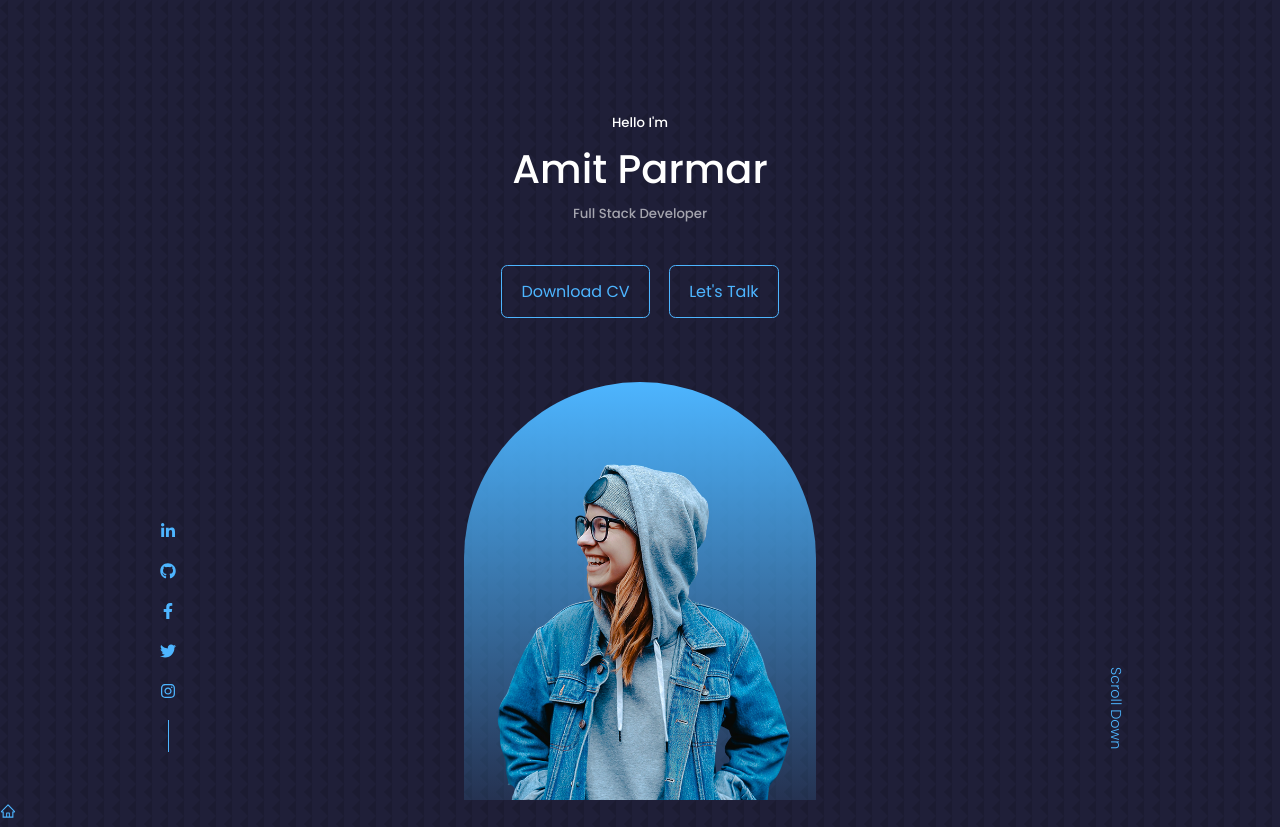
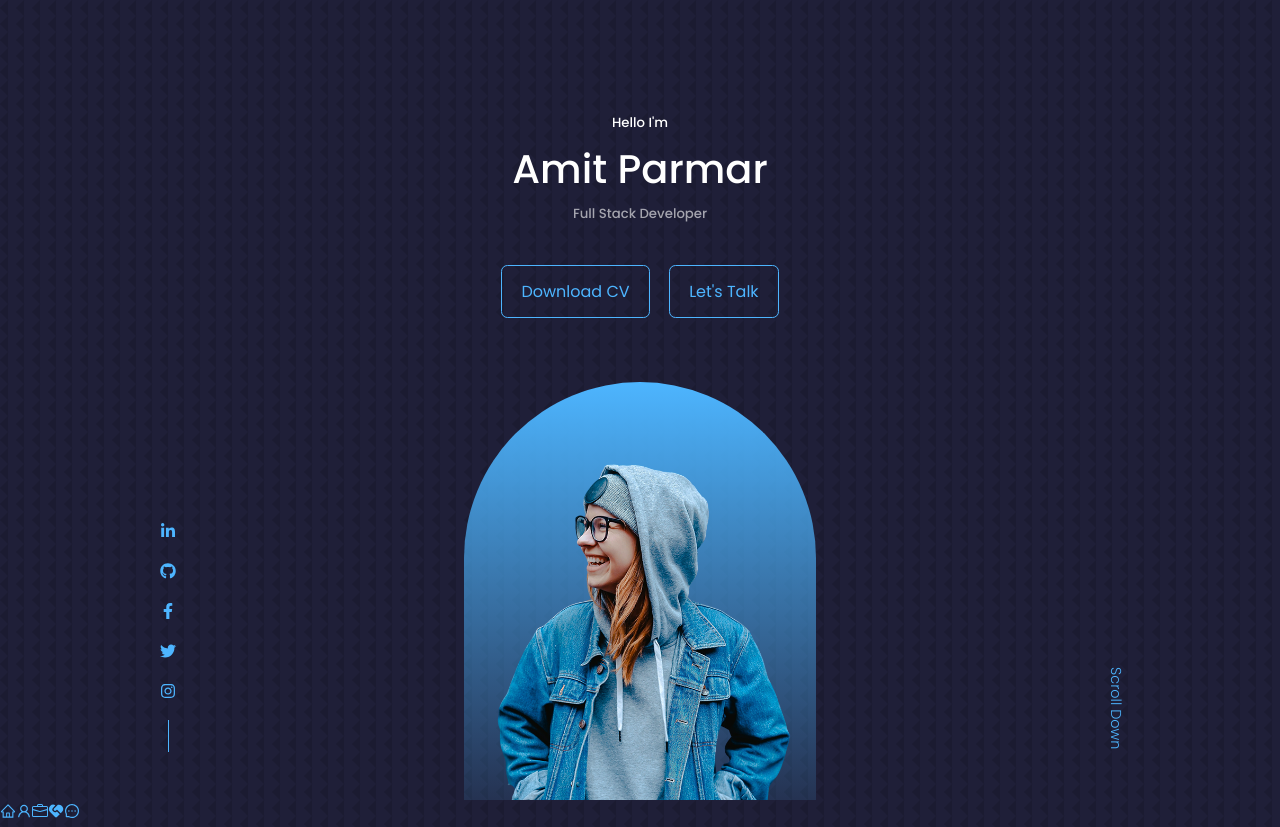
Before and after one commit to AmitxParmar/React-Portfolio, a React (Create React App) app: page / in a window 1280 px wide. Built offline with nearby package versions, Linux system fonts and the light colour scheme.

Commit message:
create navbar structure

```diff
--- a/src/components/nav/Nav.jsx
+++ b/src/components/nav/Nav.jsx
@@ -1,12 +1,18 @@
 import './Nav.css';
 
 import React from 'react';
-import { AiOutlineHome } from 'react-icons/ai';
+import { AiOutlineHome, AiOutlineMessage, AiOutlineUser } from 'react-icons/ai';
+import { BsBriefcase } from 'react-icons/bs';
+import { RiServiceFill } from 'react-icons/ri';
 
 const Nav = () => {
     return (
         <nav>
             <a href='#home'><AiOutlineHome /></a>
+            <a href='#about'><AiOutlineUser /></a>
+            <a href='#experience'><BsBriefcase /></a>
+            <a href='#services'><RiServiceFill /></a>
+            <a href='#contact'><AiOutlineMessage /></a>
         </nav>
     );
 };
```
